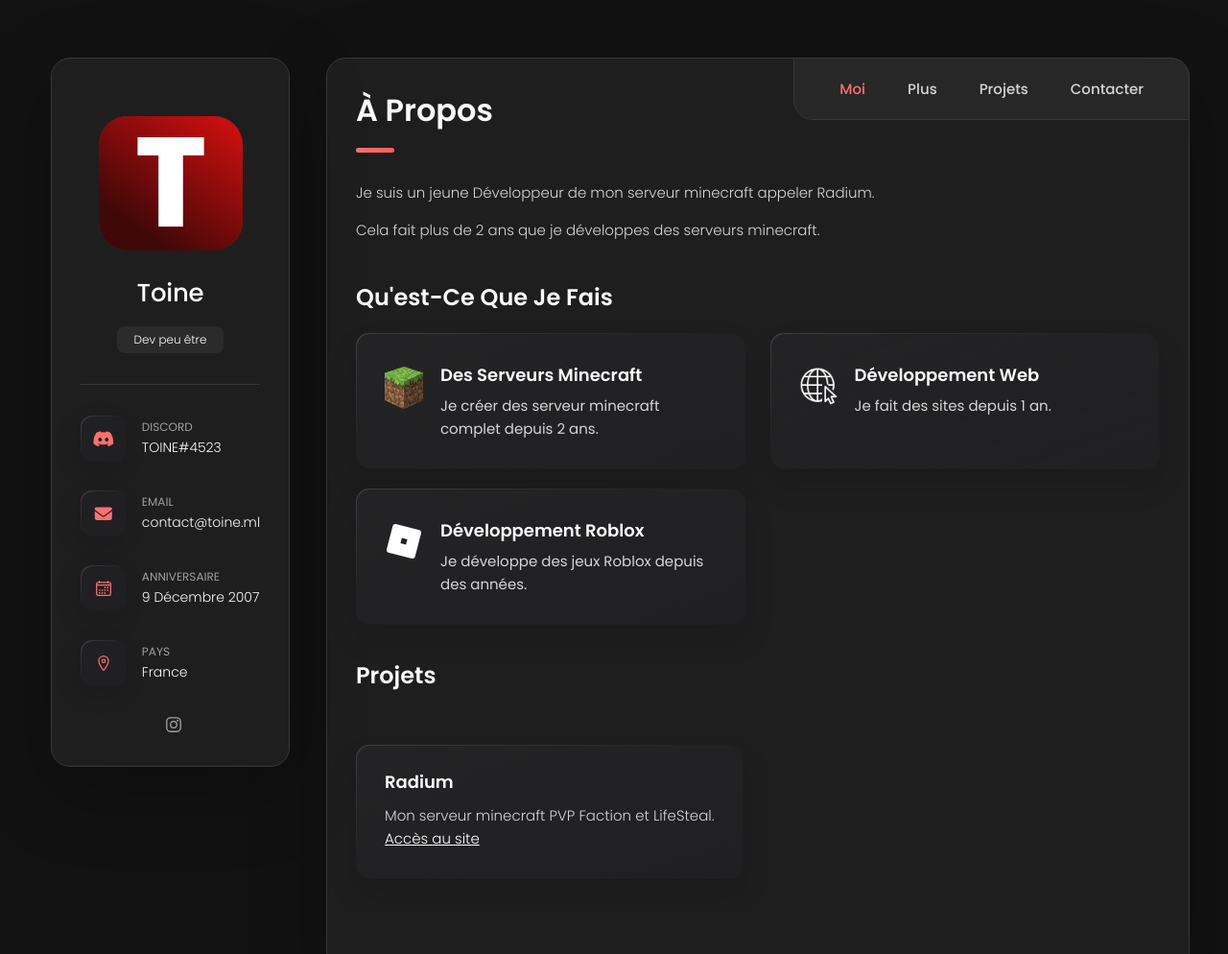
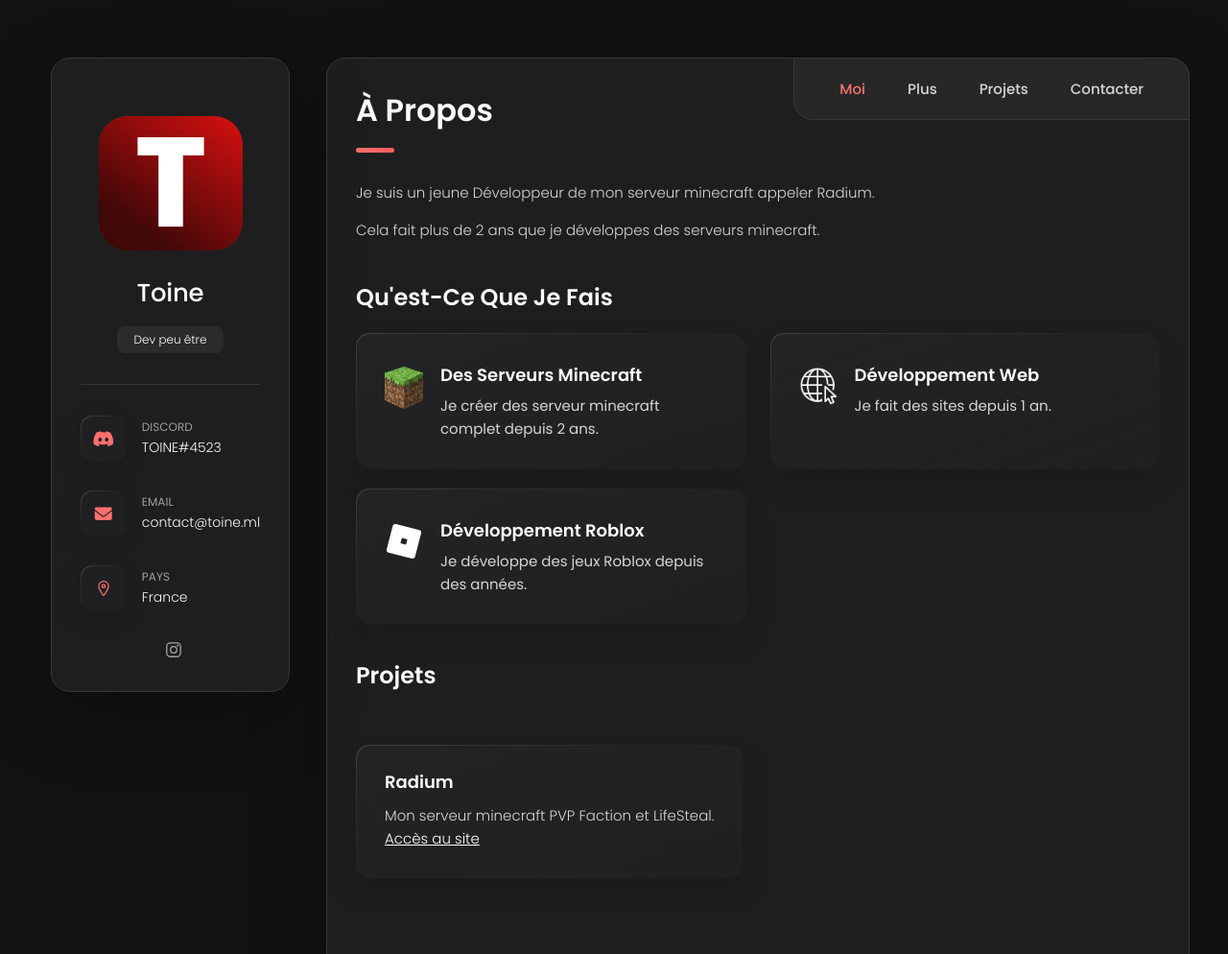
Before and after one commit to ToineYT/monsite, a plain HTML site: page index.html in a window 1280 px wide. Shown: the top 994 px of the page at 96% size. Drawn offline with nearby package versions, Linux system fonts and the light colour scheme.

Commit message:
Update index.html

```diff
--- a/index.html
+++ b/index.html
@@ -93,18 +93,6 @@
             </div>
 
           </li>
-
-          <li class="contact-item">
-
-            <div class="icon-box">
-              <ion-icon name="calendar-outline"></ion-icon>
-            </div>
-
-            <div class="contact-info">
-              <p class="contact-title">Anniversaire</p>
-
-              <time datetime="1982-06-23">9 Décembre 2007</time>
-            </div>
 
           </li>
 
```
